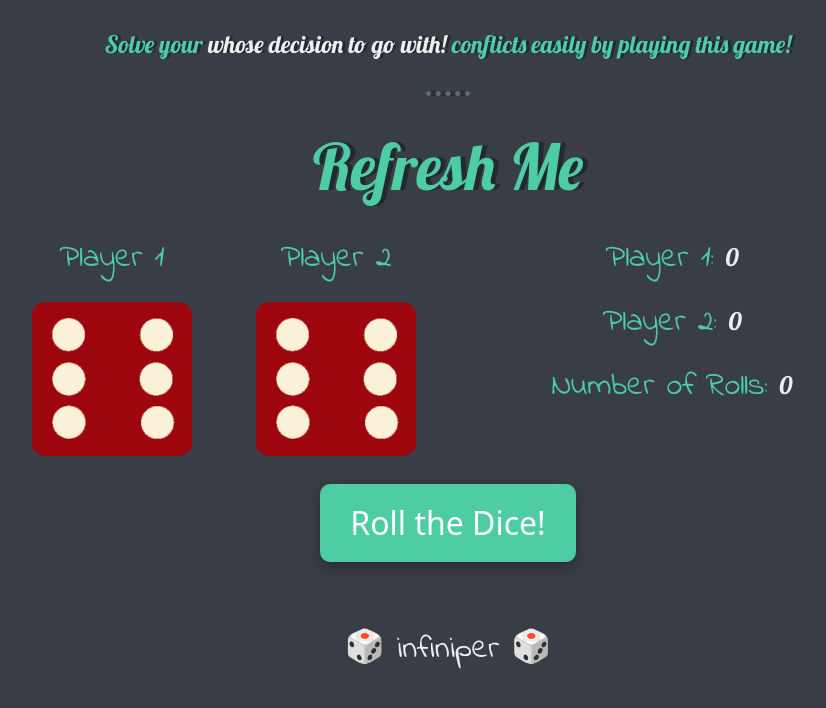
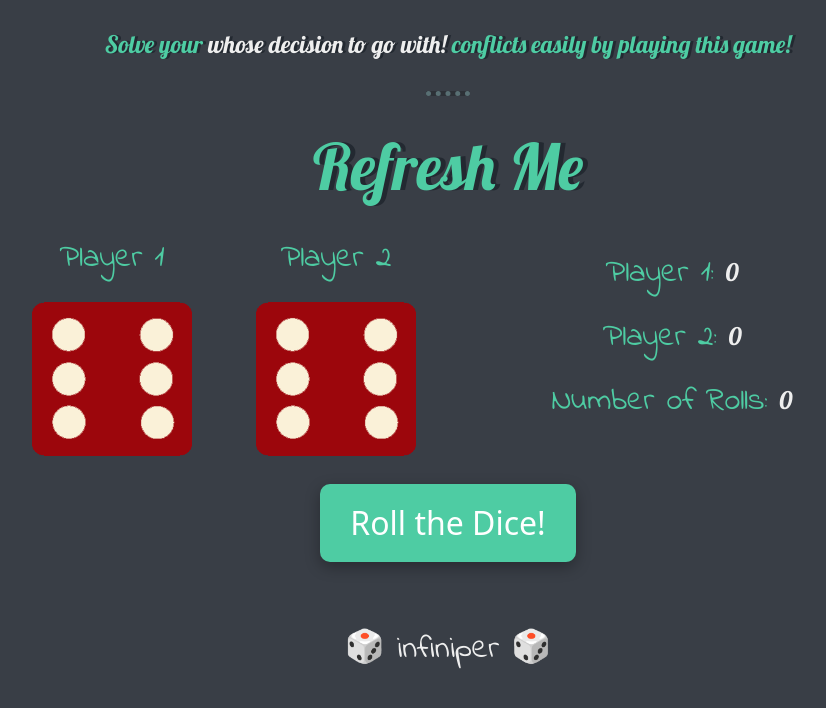
Before and after one commit to Infiniper/Dicee, a plain HTML site: page index.html in a window 1280 px wide. Shown: the whole page, without its empty margins (192-1018 px from the left). Drawn offline with nearby package versions, Linux system fonts and the light colour scheme.

Commit message:
Update styles.css

```diff
--- a/styles.css
+++ b/styles.css
@@ -102,3 +102,7 @@ span {
   font-family: 'Lobster', cursive;
 
 }
+
+#score{
+  margin-top: 15px;
+}
```
